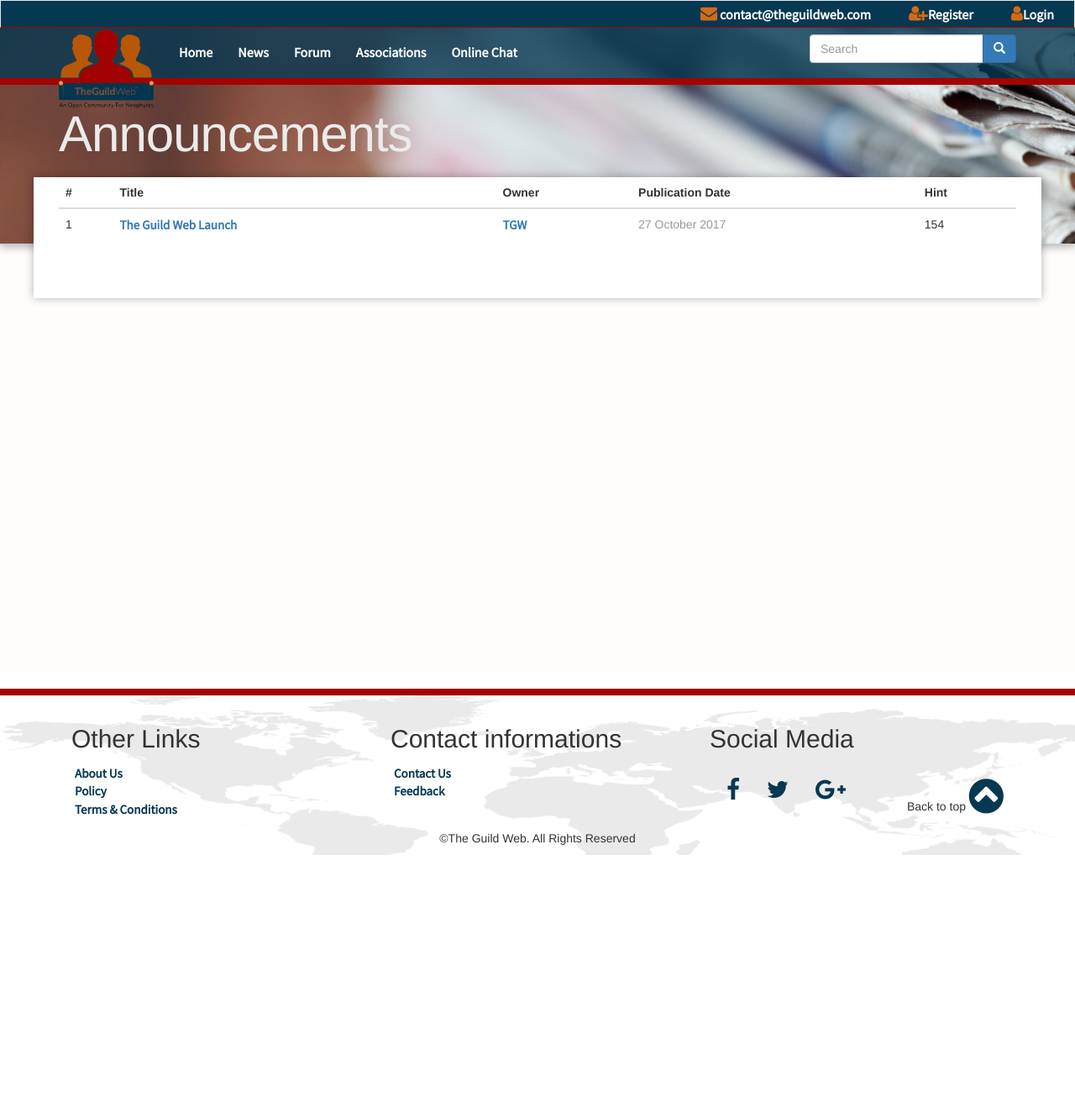
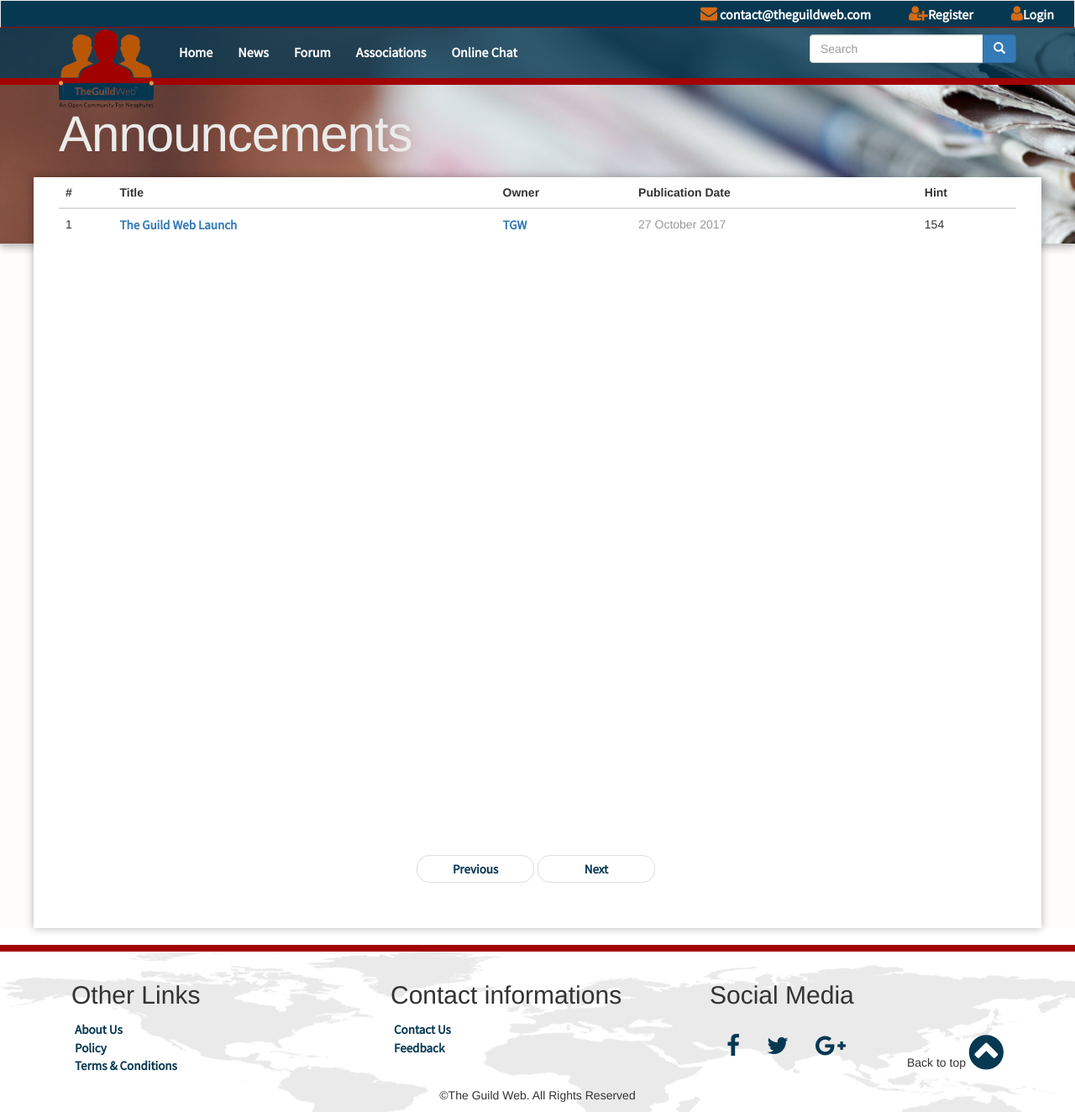
Before and after one commit to ZwaConnection/TheGuildWeb, a Django app: page /announcements/ in a window 1280 px wide. Shown: the whole page at 84% size. Before the commit the page ends 1018 px from the top, so only its background shows below. Run offline with Django 3.2, Linux system fonts and the light colour scheme; parts of the project's set-up code (start-up, migrations or seed data) failed here and were passed over; some libraries are stand-ins or nearby versions.

Commit message:
Announcement page

```diff
--- a/apps/main/static/css/custom.css
+++ b/apps/main/static/css/custom.css
@@ -381,9 +381,6 @@ a-color li{
     color: white;
     text-align: center;
 }
-#ann_title{
-    width: 40%;
-}
 #ads{
     overflow: hidden;
     width: 240px;
@@ -412,7 +409,13 @@ a-color li{
     from {top: 0px;}
     to {top: 100px;}
 }
-
+/*Annoucements Page*/
+#ann_title{
+    width: 40%;
+}
+#ann_body{
+    height: 700px;
+}
 /*Login page Design*/
 
 .form-signin {
--- a/apps/main/templates/app/announcements.html
+++ b/apps/main/templates/app/announcements.html
@@ -1,6 +1,6 @@
 {% extends 'app/base.html' %}
 
-{% block title %}announcements{% endblock %}
+{% block head_title %}{{block.super}}| Announcements{% endblock %}
 {% load staticfiles %}
 {% block content %}
 <div class="title">
@@ -25,7 +25,7 @@
                         <th id="ann_other">Hint</th>
                       </tr>
                   </thead>
-                  <tbody>
+                  <tbody id="ann_body">
                       <tr>
                         <td>1</td>
                         <td><a href="#">The Guild Web Launch</a></td>
@@ -35,6 +35,12 @@
                       </tr>
                 </tbody>
                </table>
+               <nav>
+                   <ul class="pager">
+                       <li><a href="#">Previous</a></li>
+                       <li><a href="#">Next</a></li>
+                   </ul>
+               </nav>
             </div>
         </div>
     </div>
```
